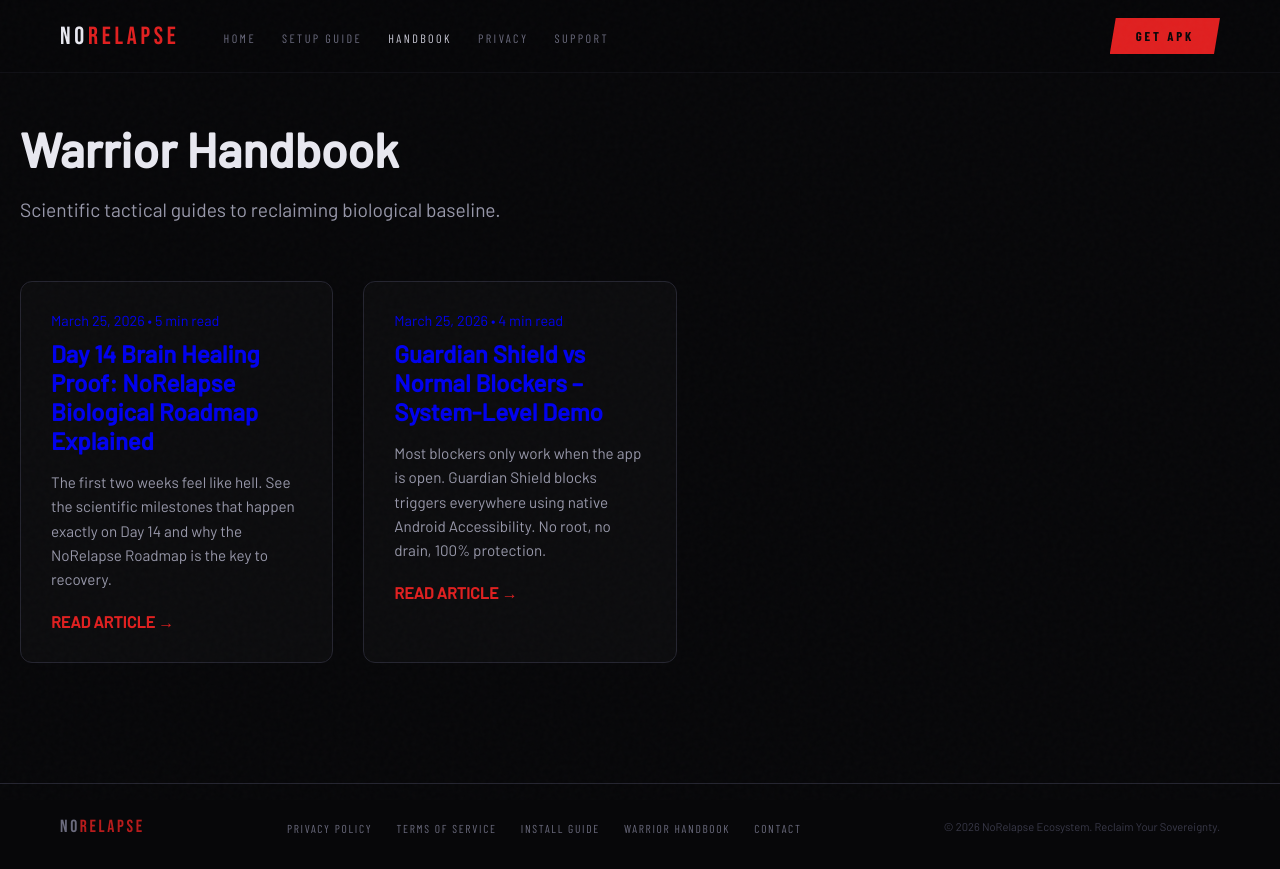
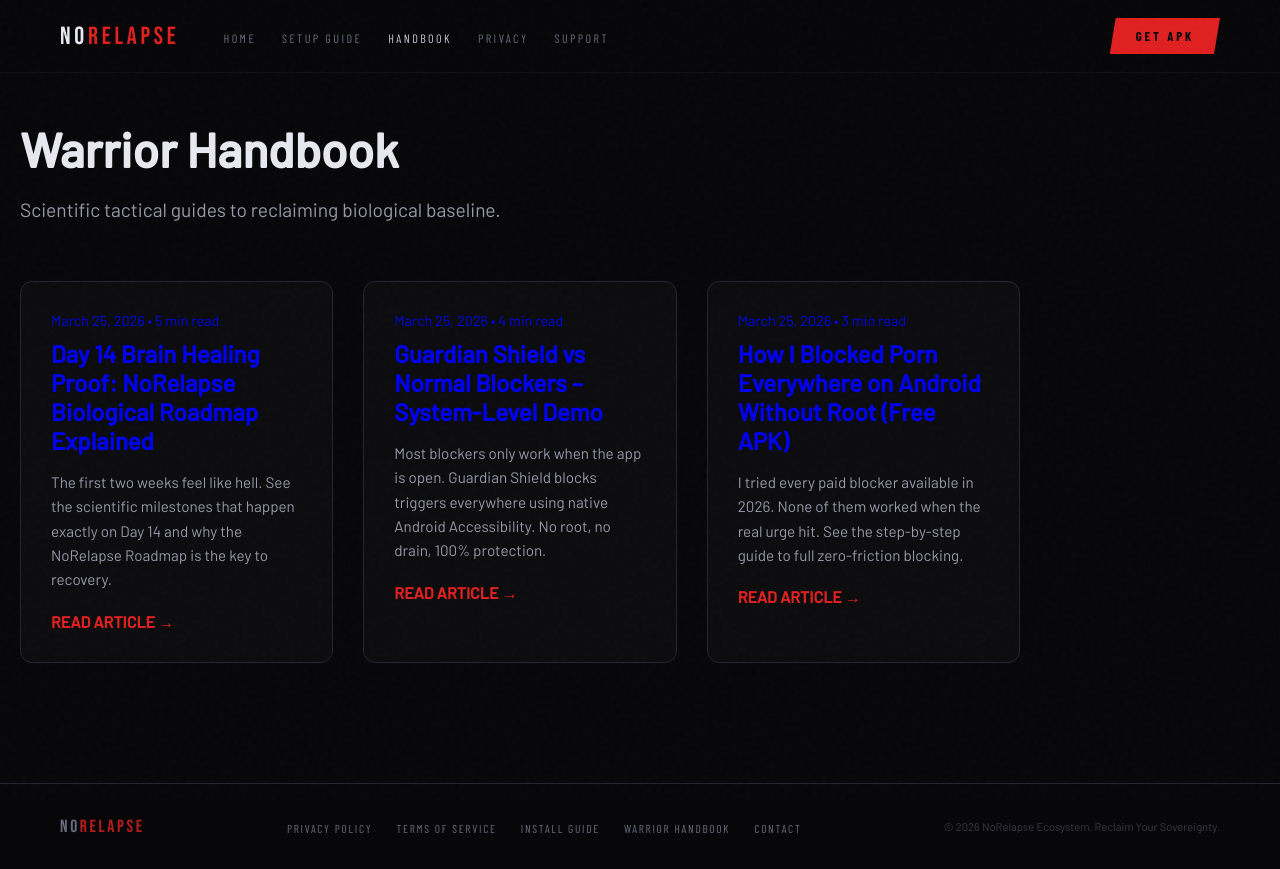
Before and after one commit to karansoni26/warrior-website, a React (Vite) app: page /blog in a window 1280 px wide. Built offline with nearby package versions, Linux system fonts and the light colour scheme; a web font is replaced by a local one.

Commit message:
content: add article 3 - how i blocked porn everywhere on android

```diff
--- a/src/data/posts.ts
+++ b/src/data/posts.ts
@@ -79,5 +79,35 @@
 
       <p>Ready to make your phone safe again? Turn your device from a liability into a fortress today.</p>
     `
+  },
+  {
+    slug: 'how-to-block-porn-on-android-no-root',
+    title: 'How I Blocked Porn Everywhere on Android Without Root (Free APK)',
+    excerpt: 'I tried every paid blocker available in 2026. None of them worked when the real urge hit. See the step-by-step guide to full zero-friction blocking.',
+    date: 'March 25, 2026',
+    readTime: '3 min read',
+    image: '/accessibility-setup.png',
+    content: `
+      <p>I tried every paid blocker available in 2026. None of them worked when the real urge hit. They were either too clunky, didn't block incognito, or were easily bypassed by a simple settings change. <strong>Then I found NoRelapse Warrior.</strong></p>
+
+      <p>Here’s exactly how I blocked porn on my entire phone, including incognito tabs and third-party apps, without rooting my device:</p>
+
+      <h3>The 3-Step Setup:</h3>
+      <ol>
+        <li><strong>Download the Free Warrior APK</strong>: The foundation of your fortress.</li>
+        <li><strong>Enable Accessibility Service</strong>: This takes exactly 30 seconds but gives the Guardian Shield its "eyes."</li>
+        <li><strong>Add Your Personal Blacklist</strong>: Custom triggers that only you know.</li>
+      </ol>
+
+      <div style="margin: 40px 0; border: 1px solid var(--iron); border-radius: 12px; overflow: hidden; background: #000;">
+        <img src="/accessibility-setup.png" alt="Accessibility Service Setup Guide" style="width: 100%; display: block;" />
+        <div style="padding: 15px; font-size: 0.9rem; color: var(--ghost); text-align: center;">No-Friction Onboarding: Setting up Accessibility Service</div>
+      </div>
+
+      <h3>The Result:</h3>
+      <p>On Day 1 alone, the system blocked <strong>47 triggers</strong> that I didn't even realize I was hitting. It was a silent bodyguard running in the background. No complicated setup, no monthly fees, and absolutely no root needed.</p>
+
+      <p>Stop trying to fight a digital war with physical willpower. Upgrade your defenses and watch your streak climb.</p>
+    `
   }
 ];
```
Also changed, not shown: public/accessibility-setup.png (added).
